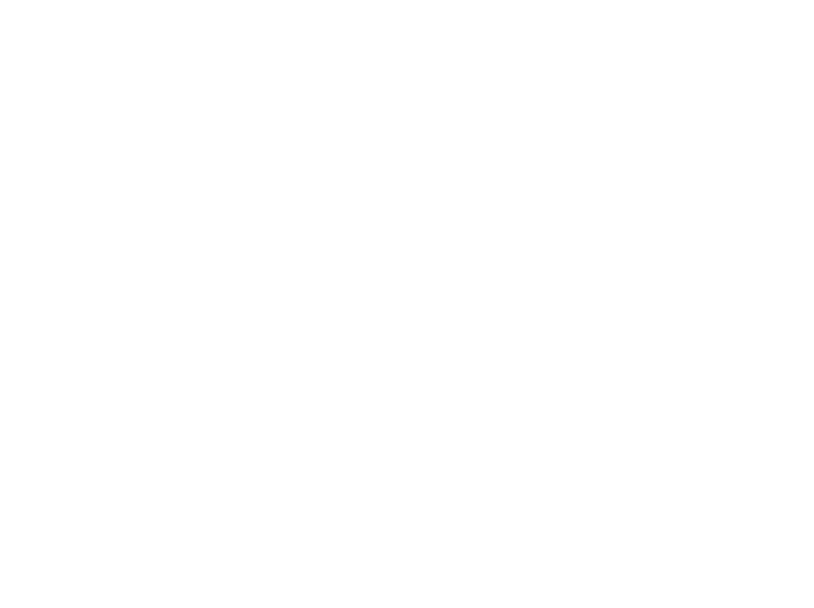
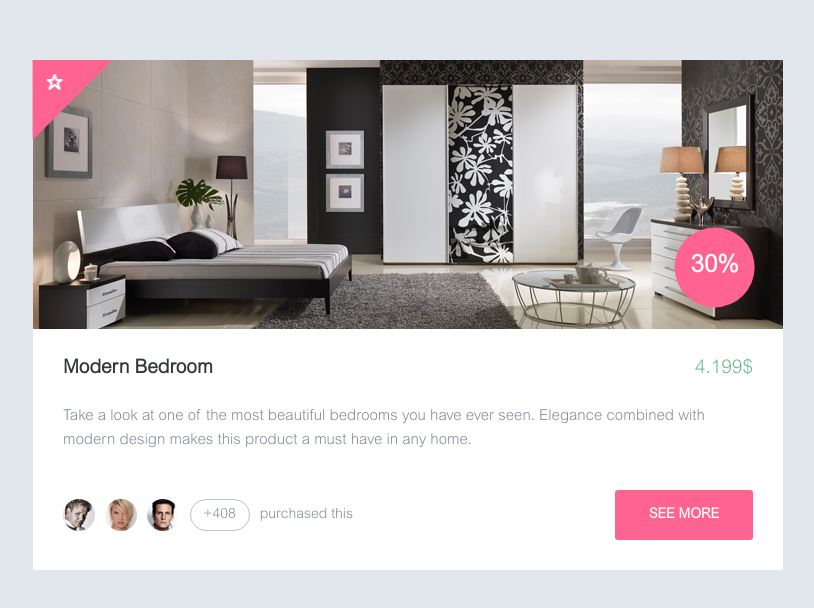
Before and after one commit to bota21/homework_31, a plain HTML site: page index.html in a window 1280 px wide. Shown: the whole page, without its empty margins (232-1046 px from the left). Drawn offline with Linux system fonts and the light colour scheme.

Commit message:
#1 Сверстана страница согласно макету. Кнопка, аватары, цифра рядом с кнопкой являются ссылками

```diff
--- a/css/style.css
+++ b/css/style.css
@@ -0,0 +1,128 @@
+@font-face {
+  font-family: Arial-MT;
+  src: url(../fonts/ARIALMTLIGHT.TTF);
+}
+
+* {
+  box-sizing: border-box;
+}
+
+a:focus {
+  outline: none;
+}
+
+body {
+  background: #E1E7ED;
+  font-family: Arial-MT;
+  font-size: 14px;
+}
+
+.container {
+  width: 750px;
+  margin: 0 auto;
+}
+
+.main_container {
+  margin-top: 60px;
+}
+
+.main_photo {
+  width: 100%;
+}
+
+.triangle {
+  position: absolute;
+  transform: translate(-938%);
+}
+
+.sale {
+  width: 80px;
+  height: 80px;
+  color: #ffffff;
+  font-size: 24px;
+  font-weight: 700;
+  border-radius: 50%;
+  background: #ff638f;
+  display: flex;
+  justify-content: center;
+  align-items: center;
+  position: absolute;
+  transform: translate(802%, -127%);
+}
+
+.wrapper {
+  background: #fff;
+  color: #868d9b;
+  padding: 30px;
+}
+
+.wrapper_items {
+  display: flex;
+  justify-content: space-between;
+  margin-bottom: 27px;
+}
+
+.wrapper_items_title {
+  color: #33363b;
+  font-size: 19px;
+  font-weight: bold;
+}
+
+.wrapper_items_price {
+  color: #65bd8c;
+  font-size: 19px;
+}
+
+.wrapper_items_text {
+  color: #868d9b;
+  font-size: 15px;
+  line-height: 24px;
+}
+
+.wrapper_items_links {
+  display: flex;
+  justify-content: space-between;
+  margin-top: 37px;
+}
+
+.wrapper_items_avatar_links {
+  width: 290px;
+  display: flex;
+  justify-content: space-between;
+  align-items: center;
+}
+
+.avatar {
+  width: 32px;
+  height: 32px;
+  margin-right: 10px;
+}
+
+.wrapper_items_parse_link {
+  width: 60px;
+  height: 32px;
+  border-radius: 30px;
+  border: 1px solid #bcc4ce;
+  color: #868d9b;
+  display: flex;
+  justify-content: center;
+  align-items: center;
+  margin-right: 10px;
+}
+
+.wrapper_items_words_link {
+  color: #868d9b;
+}
+
+.wrapper_items_btn {
+  width: 138px;
+  height: 50px;
+  font-weight: bold;
+  background: #ff638f;
+  color: #ffffff;
+  text-transform: uppercase;
+  display: flex;
+  justify-content: center;
+  align-items: center;
+  border-radius: 3px;
+}
--- a/index.html
+++ b/index.html
@@ -1,5 +1,6 @@
 <!DOCTYPE html>
 <html lang="en">
+
 <head>
   <meta charset="UTF-8">
   <meta name="viewport" content="width=device-width, initial-scale=1.0">
@@ -9,7 +10,38 @@
   <script src="js/jquery-3.5.1.min.js"></script>
   <script src="js/script.js"></script>
 </head>
+
 <body>
+  <div class="container main_container">
+    <img src="img/photo_1.png" alt="bedroom" class="main_photo">
+    <img src="img/ic-star.png" alt="star" class="triangle">
+    <div class="sale">30%</div>
+  </div>
+  <div class="container wrapper">
+    <div class="wrapper_items">
+      <h2 class="wrapper_items_title">Modern Bedroom</h2>
+      <p class="wrapper_items_price">4.199$</p>
+    </div>
+    <div class="wrapper_items_text">Take a look at one of the most beautiful bedrooms you have ever seen. Elegance
+      combined with modern design makes this product a must have in any home.</div>
+    <div class="wrapper_items_links">
+      <div class="wrapper_items_avatar_links">
+        <a href="#" class="wrapper_items_avatar_link">
+          <img src="img/ic-avatar_1.png" alt="avatar_first" class=" avatar avatar_first">
+        </a>
+        <a href="#" class="wrapper_items_avatar_link">
+          <img src="img/ic-avatar_2.png" alt="avatar_second" class="avatar avatar_second">
+        </a>
+        <a href="#" class="wrapper_items_avatar_link">
+          <img src="img/ic-avatar_3.png" alt="avatar_third" class="avatar avatar_third">
+        </a>
+        <a href="#" class="wrapper_items_parse_link">+408</a>
+        <p class="wrapper_items_words_link">purchased this</p>
+      </div>
+      <a href="#" class="wrapper_items_btn">SEE MORE</a>
+    </div>
 
+  </div>
 </body>
+
 </html>
```
Also changed, not shown: fonts/ARIALMTLIGHT.TTF (added), fonts/ArialMTStd-Medium.otf (added).
